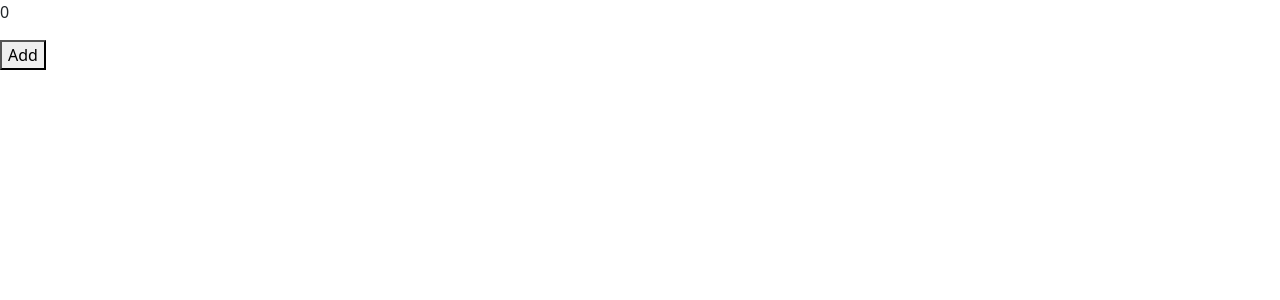
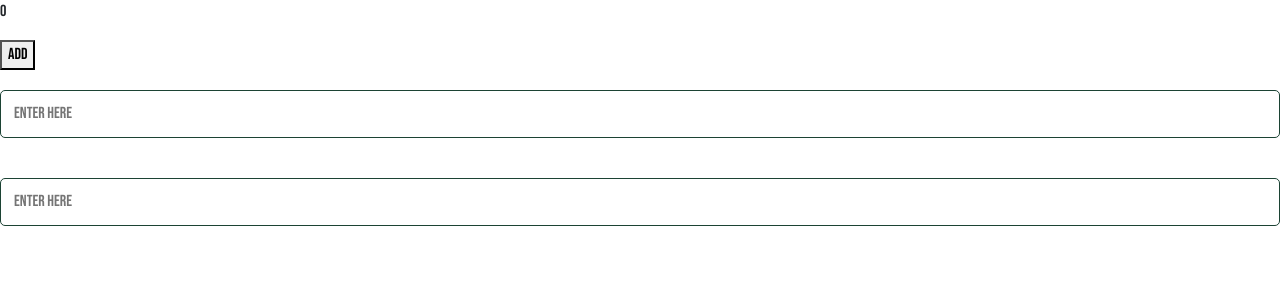
Before and after one commit to mindXcape/phasezero-clothing, a React (Vite) app: page /count in a window 1280 px wide. Shown: the top 300 px of the page. Built offline with nearby package versions, Linux system fonts and the light colour scheme.

Commit message:
PHS-31 Input component also fixed issues with sass folder structure (#10)
* PHS-31 Input component also fixed issues with sass folder structure

* fixed issue of input tag

```diff
--- a/src/Count.tsx
+++ b/src/Count.tsx
@@ -1,4 +1,5 @@
-import React, { useState } from 'react';
+import React, { useState, ChangeEvent } from 'react';
+import InputRhude from './components/input/InputRhude';
 
 function Count() {
   const [count, setCount] = useState<number>(0);
@@ -14,6 +15,18 @@ function Count() {
       <button type="button" onClick={addHandler}>
         Add
       </button>
+      <InputRhude
+        className="test"
+        type="text"
+        name="test"
+        placeholder="Enter here"
+      />
+      <InputRhude
+        className="app"
+        type="password"
+        name="pass"
+        placeholder="Enter here"
+      />
     </>
   );
 }
--- /dev/null
+++ b/src/components/input/InputRhude.tsx
@@ -0,0 +1,32 @@
+import React from 'react';
+import '../../scss/main.scss';
+
+interface Props
+  extends React.DetailedHTMLProps<
+    React.InputHTMLAttributes<HTMLInputElement>,
+    HTMLInputElement
+  > {
+  className: string;
+  type: string;
+  name: string;
+  placeholder: string;
+  disabled?: boolean;
+}
+
+export default function InputRhude({
+  className,
+  type,
+  name,
+  placeholder,
+  disabled = false,
+}: Props) {
+  return (
+    <input
+      className={`base__input ${className}`}
+      type={type}
+      name={name}
+      placeholder={placeholder}
+      disabled={disabled}
+    />
+  );
+}
--- a/src/scss/base/__base-dir.scss
+++ b/src/scss/base/__base-dir.scss
@@ -3,5 +3,5 @@ This file is used to contain all base imports.
 Files inside this folder can contain global styles used in the project.
 */
 
-@import "reset";
-@import "typography";
+@import './typography';
+@import './_inputRhude';
--- /dev/null
+++ b/src/scss/base/__inputRhude.scss
@@ -0,0 +1,7 @@
+.base__input {
+  width: 100%;
+  border: 1px solid $color-primary;
+  padding: 11px 13px;
+  border-radius: 5px;
+  margin: 20px auto
+}
--- a/src/scss/layouts/__layouts-dir.scss
+++ b/src/scss/layouts/__layouts-dir.scss
@@ -0,0 +1,6 @@
+/*
+This file is used to contain all layouts imports.
+Files inside this folder can contain layouts.
+*/
+
+@import './nav';
--- a/src/scss/main.scss
+++ b/src/scss/main.scss
@@ -8,19 +8,19 @@ body {
 }
 
 // import for abstract scss file
-@import '../abstracts/_abstracts-dir';
+@import './abstracts/_abstracts-dir';
 
 // import for base
-@import '../scss/base/_base-dir';
+@import './base/_base-dir';
 
 // import for resuable components
-@import '../scss/components/_components-dir';
+@import './components/_components-dir';
 
 // import for layouts
-@import '../scss/layouts/_layouts-dir';
+@import './layouts/_layouts-dir';
 
 // import for page
-@import '../scss/pages/_pages-dir';
+@import './pages/_pages-dir';
 
 // import for vendor in layman's term (imports for css framework such as MUI, Bootstrap Chakra UI etc.)
-@import '../scss/vendor/_vendor-dir';
+@import './vendor/_vendor-dir';
--- a/src/scss/pages/__pages-dir.scss
+++ b/src/scss/pages/__pages-dir.scss
@@ -2,3 +2,4 @@
 This file is used to contain all pages imports.
 Files inside this folder should contain all styles relating to a page.
 */
+@import './home';
```
